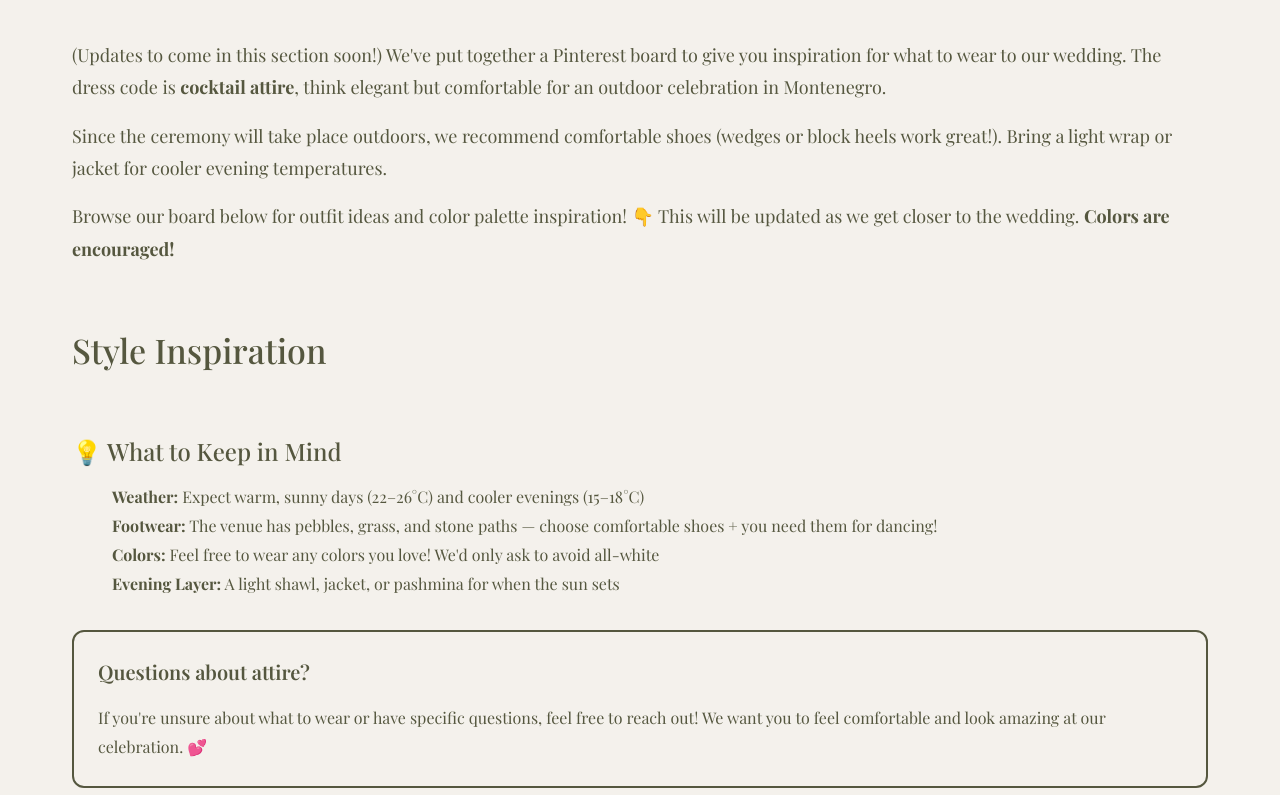
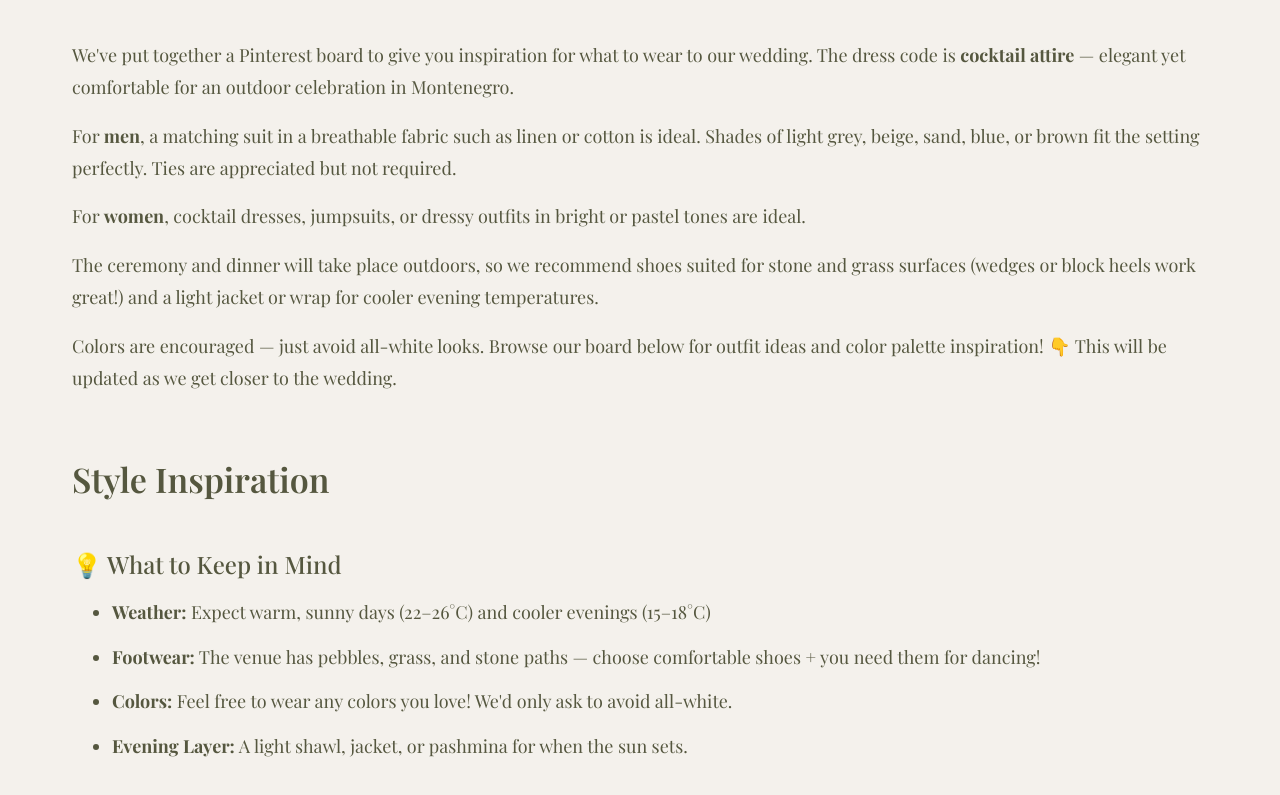
Before and after one commit to moanasod/guana, a Next.js app: page /dress-code in a window 1280 px wide. Shown: the part 505-1300 px from the top of the page. Built offline with nearby package versions, Linux system fonts and the light colour scheme; a web font is replaced by a local one.

Commit message:
Hotel darkmode + dresscode update

```diff
--- a/components/Cards/HotelCard.js
+++ b/components/Cards/HotelCard.js
@@ -2,13 +2,14 @@ import { Box, Card, Grid, Typography } from "@mui/material";
 import { getAssetPath } from "../../utils/getAssetPath";
 import { BodyText, ExternalLink } from "../typography";
 import ImageGrid from "../ImageGrid";
+import {useTheme} from "next-themes"
+import mergeStyles from "../../utils/mergeStyles";
 
 const styles = {
   card: {
     height: "100%",
     display: "flex",
     flexDirection: "column",
-    backgroundColor: "white",
     padding: "1rem",
   },
   imgBox: {
@@ -37,9 +38,11 @@ export default function HotelCard({
   images,
   priceLevel,
 }) {
+  const { theme } = useTheme();
+
   return (
     <Grid item size={{ md: isLarge ? 12 : 6, xs: 12 }} sx={{ display: "flex" }}>
-      <Card sx={styles.card}>
+      <Card sx={mergeStyles(styles.card, { backgroundColor: theme ==='dark' ? "secondary.dark" : "white" })}>
         {images && <ImageGrid images={images} maxHeight={350} />}
         {src && (
           <Box
--- a/components/typography/ExternalLink.js
+++ b/components/typography/ExternalLink.js
@@ -1,21 +1,25 @@
 import { Link } from "@mui/material";
+import {useTheme,Theme, SxProps } from "next-themes";
+import mergeStyles from "../../utils/mergeStyles";
 
-export default function ExternalLink({ href, children, sx = {}, ...props }) {
-  const defaultSx = {
+const styles = {
     color: "primary.dark",
     textDecoration: "underline",
     "&:hover": {
       opacity: 0.8,
     },
-    ...sx,
-  };
+};
+
+export default function ExternalLink({ href, children, sx = {}, ...props }) {
+  const {theme} = useTheme();
+  const isDarkMode = theme === "dark";
 
   return (
     <Link
       href={href}
       target="_blank"
       rel="noopener noreferrer"
-      sx={defaultSx}
+      sx={mergeStyles(styles, sx, {color: isDarkMode ? "white" : 'inherit'})}
       {...props}
     >
       {children}
--- a/pages/dress-code.js
+++ b/pages/dress-code.js
@@ -5,6 +5,13 @@ import { Typography, Box, Stack } from "@mui/material";
 import PageContainer from "../components/PageContainer";
 import data from "../data/portfolio.json";
 import { getAssetPath } from "../utils/getAssetPath";
+import {
+  BodyText,
+  List,
+  SectionHeading,
+  SubHeading,
+  ListItem,
+} from "../components/typography";
 
 function PinterestBoard({ boardUrl }) {
   useEffect(() => {
@@ -82,43 +89,43 @@ export default function DressCode() {
         Dress Code
       </Typography>
 
-      <Stack spacing={4} sx={{ marginTop: "1rem" }}>
+      <Stack spacing={4} sx={{ marginTop: "1rem" }} gap={4}>
         <Box>
-          <Typography
-            variant="body1"
-            sx={{ fontSize: "1.125rem", lineHeight: 1.8, marginBottom: "1rem" }}
-          >
-            (Updates to come in this section soon!)
+          <BodyText sx={{ marginBottom: "1rem" }}>
             We&apos;ve put together a Pinterest board to give you inspiration
             for what to wear to our wedding. The dress code is{" "}
-            <strong>cocktail attire</strong>, think elegant but comfortable for
-            an outdoor celebration in Montenegro.
-          </Typography>
-          <Typography
-            variant="body1"
-            sx={{ fontSize: "1.125rem", lineHeight: 1.8, marginBottom: "1rem" }}
-          >
-            Since the ceremony will take place outdoors, we recommend
-            comfortable shoes (wedges or block heels work great!). Bring a light
-            wrap or jacket for cooler evening temperatures.
-          </Typography>
-          <Typography
-            variant="body1"
-            sx={{ fontSize: "1.125rem", lineHeight: 1.8, marginBottom: "2rem" }}
-          >
-            Browse our board below for outfit ideas and color palette
-            inspiration! 👇 This will be updated as we get closer to the
-            wedding. <strong>Colors are encouraged!</strong>
-          </Typography>
+            <strong>cocktail attire</strong> — elegant yet comfortable for an
+            outdoor celebration in Montenegro.
+          </BodyText>
+
+          <BodyText sx={{ marginBottom: "1rem" }}>
+            For <strong>men</strong>, a matching suit in a breathable fabric
+            such as linen or cotton is ideal. Shades of light grey, beige, sand,
+            blue, or brown fit the setting perfectly. Ties are appreciated but
+            not required.
+          </BodyText>
+
+          <BodyText sx={{ marginBottom: "1rem" }}>
+            For <strong>women</strong>, cocktail dresses, jumpsuits, or dressy
+            outfits in bright or pastel tones are ideal.
+          </BodyText>
+
+          <BodyText sx={{ marginBottom: "1rem" }}>
+            The ceremony and dinner will take place outdoors, so we recommend
+            shoes suited for stone and grass surfaces (wedges or block heels
+            work great!) and a light jacket or wrap for cooler evening
+            temperatures.
+          </BodyText>
+
+          <BodyText sx={{ marginBottom: "1rem" }}>
+            Colors are encouraged — just avoid all-white looks. Browse our board
+            below for outfit ideas and color palette inspiration! 👇 This will
+            be updated as we get closer to the wedding.
+          </BodyText>
         </Box>
 
         <Box>
-          <Typography
-            variant="h4"
-            sx={{ marginBottom: "2rem", fontWeight: 500 }}
-          >
-            Style Inspiration
-          </Typography>
+          <SectionHeading> Style Inspiration</SectionHeading>
 
           {mounted && (
             <PinterestBoard boardUrl="https://se.pinterest.com/moanasodergren/wedding-dress-code/" />
@@ -126,71 +133,40 @@ export default function DressCode() {
         </Box>
 
         <Box>
-          <Typography
-            variant="h5"
-            sx={{ marginBottom: "1rem", fontWeight: 500 }}
-          >
-            💡 What to Keep in Mind
-          </Typography>
-          <Box
-            component="ul"
-            sx={{ marginLeft: "1.5rem", paddingLeft: "1rem" }}
-          >
-            <Typography
-              component="li"
-              variant="body1"
-              sx={{ fontSize: "1rem", lineHeight: 1.8, display: "list-item" }}
-            >
-              <strong>Weather:</strong> Expect warm, sunny days (22–26°C) and cooler evenings (15–18°C)
-            </Typography>
-            <Typography
-              component="li"
-              variant="body1"
-              sx={{ fontSize: "1rem", lineHeight: 1.8, display: "list-item" }}
-            >
+          <SubHeading> 💡 What to Keep in Mind</SubHeading>
+          <List>
+            <ListItem>
+              <strong>Weather:</strong> Expect warm, sunny days (22–26°C) and
+              cooler evenings (15–18°C)
+            </ListItem>
+            <ListItem>
               <strong>Footwear:</strong> The venue has pebbles, grass, and stone
               paths — choose comfortable shoes + you need them for dancing!
-            </Typography>
-            <Typography
-              component="li"
-              variant="body1"
-              sx={{ fontSize: "1rem", lineHeight: 1.8, display: "list-item" }}
-            >
+            </ListItem>
+            <ListItem>
               <strong>Colors:</strong> Feel free to wear any colors you love!
-              We&apos;d only ask to avoid all-white
-            </Typography>
-            <Typography
-              component="li"
-              variant="body1"
-              sx={{ fontSize: "1rem", lineHeight: 1.8, display: "list-item" }}
-            >
+              We&apos;d only ask to avoid all-white.
+            </ListItem>
+            <ListItem>
               <strong>Evening Layer:</strong> A light shawl, jacket, or pashmina
-              for when the sun sets
-            </Typography>
-          </Box>
+              for when the sun sets.
+            </ListItem>
+          </List>
         </Box>
 
         <Box
           sx={{
-            padding: "24px",
-            borderRadius: "12px",
+            padding: 4,
+            borderRadius: 2,
             border: "2px solid",
           }}
         >
-          <Typography
-            variant="h6"
-            sx={{ marginBottom: "1rem", fontWeight: 600 }}
-          >
-            Questions about attire?
-          </Typography>
-          <Typography
-            variant="body1"
-            sx={{ fontSize: "1rem", lineHeight: 1.8 }}
-          >
+          <SubHeading> Questions about attire?</SubHeading>
+          <BodyText>
             If you&apos;re unsure about what to wear or have specific questions,
             feel free to reach out! We want you to feel comfortable and look
             amazing at our celebration. 💕
-          </Typography>
+          </BodyText>{" "}
         </Box>
       </Stack>
     </PageContainer>
--- /dev/null
+++ b/utils/mergeStyles.js
@@ -0,0 +1,18 @@
+export default function mergeStyles(...inputs) {
+    const result = {};
+
+    const merge = (obj) => {
+      if (!obj) return;
+      if (Array.isArray(obj)) {
+        obj.forEach(merge);
+        return;
+      }
+      if (typeof obj === 'object') {
+        Object.assign(result, obj);
+      }
+    };
+
+    inputs.forEach(merge);
+
+    return result;
+  }
```
